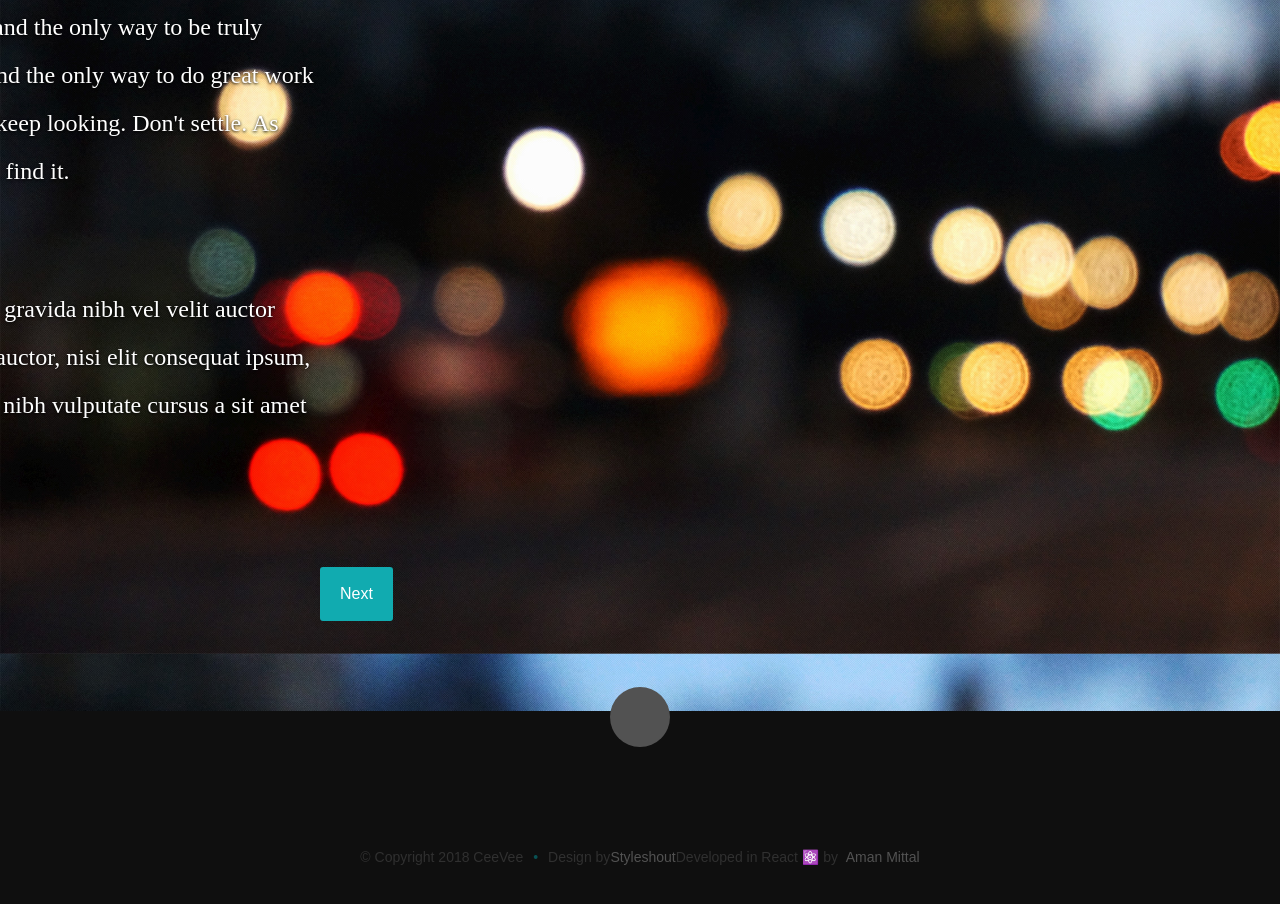
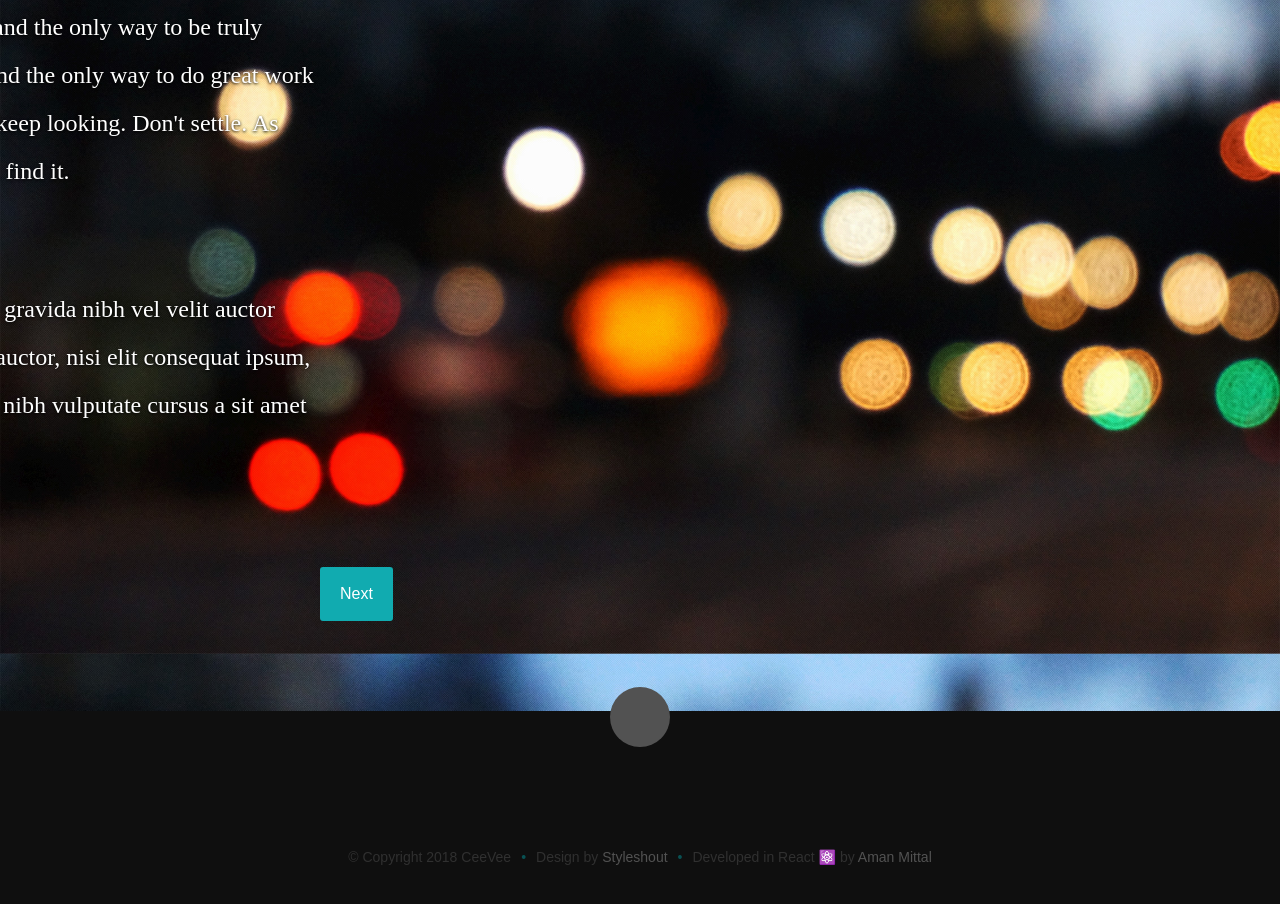
Before and after one commit to amandeepmittal/gatsby-starter-ceevee, a Gatsby site: page / in a window 1280 px wide. Shown: the part 5363-6267 px from the top of the page. Built offline with nearby package versions, Linux system fonts and the light colour scheme; Gatsby itself is replaced by a stand-in of ours; some icons are missing; a web font is replaced by a local one.

Commit message:
Move "Developed in React" into its own link so it has a bullett.  Add a space before Styleshout.

```diff
--- a/src/components/Footer.js
+++ b/src/components/Footer.js
@@ -37,11 +37,13 @@ const Footer = () => (
         <ul className="copyright">
           <li>&copy; Copyright 2018 CeeVee</li>
           <li>
-            Design by
+            Design by{" "}
             <a title="Styleshout" href="http://www.styleshout.com/">
               Styleshout
             </a>
-            Developed in React ⚛️ by &nbsp;
+          </li>
+          <li>
+            Developed in React ⚛️ by{" "}
             <a href="http://www.amanhimself.me">Aman Mittal</a>
           </li>
         </ul>
```
